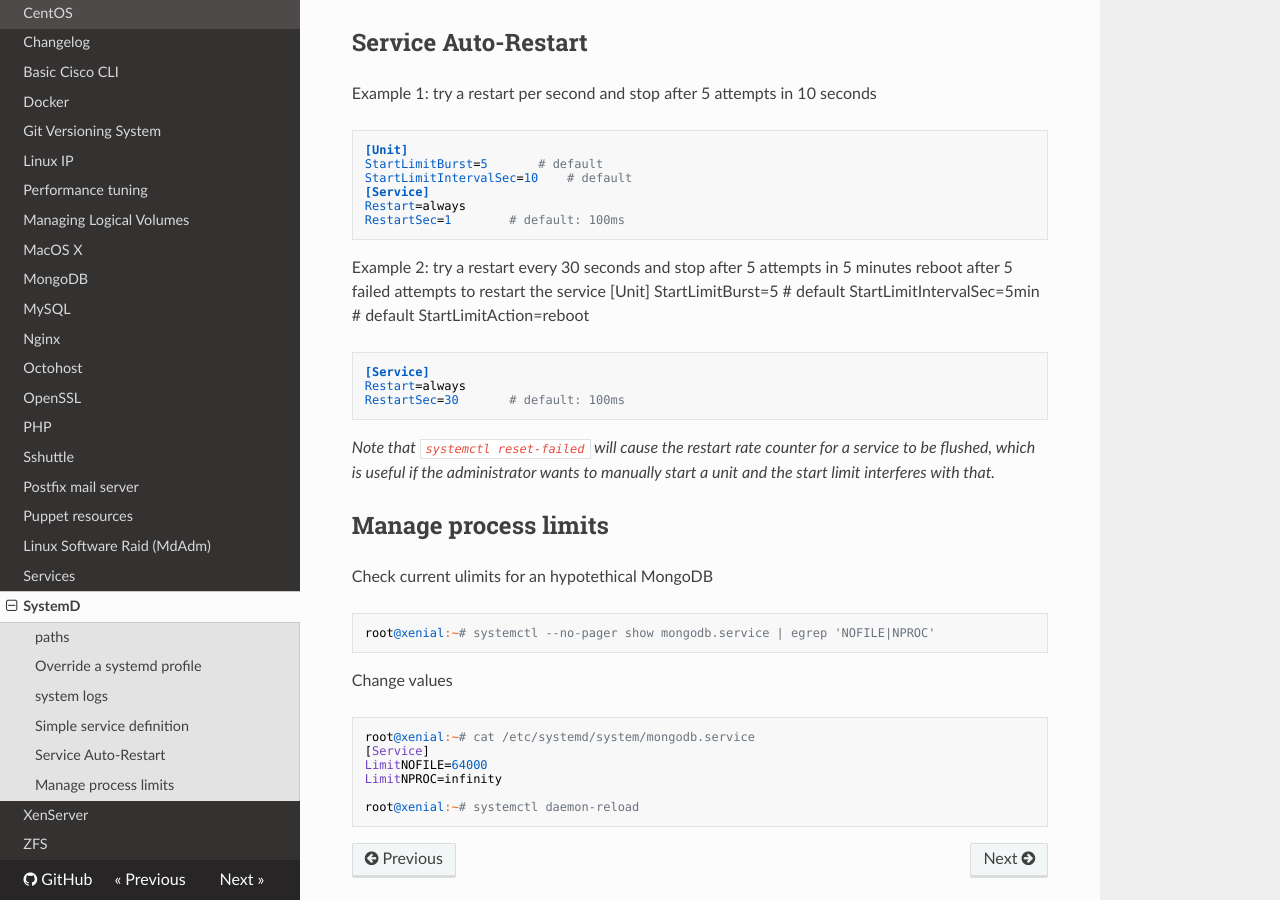
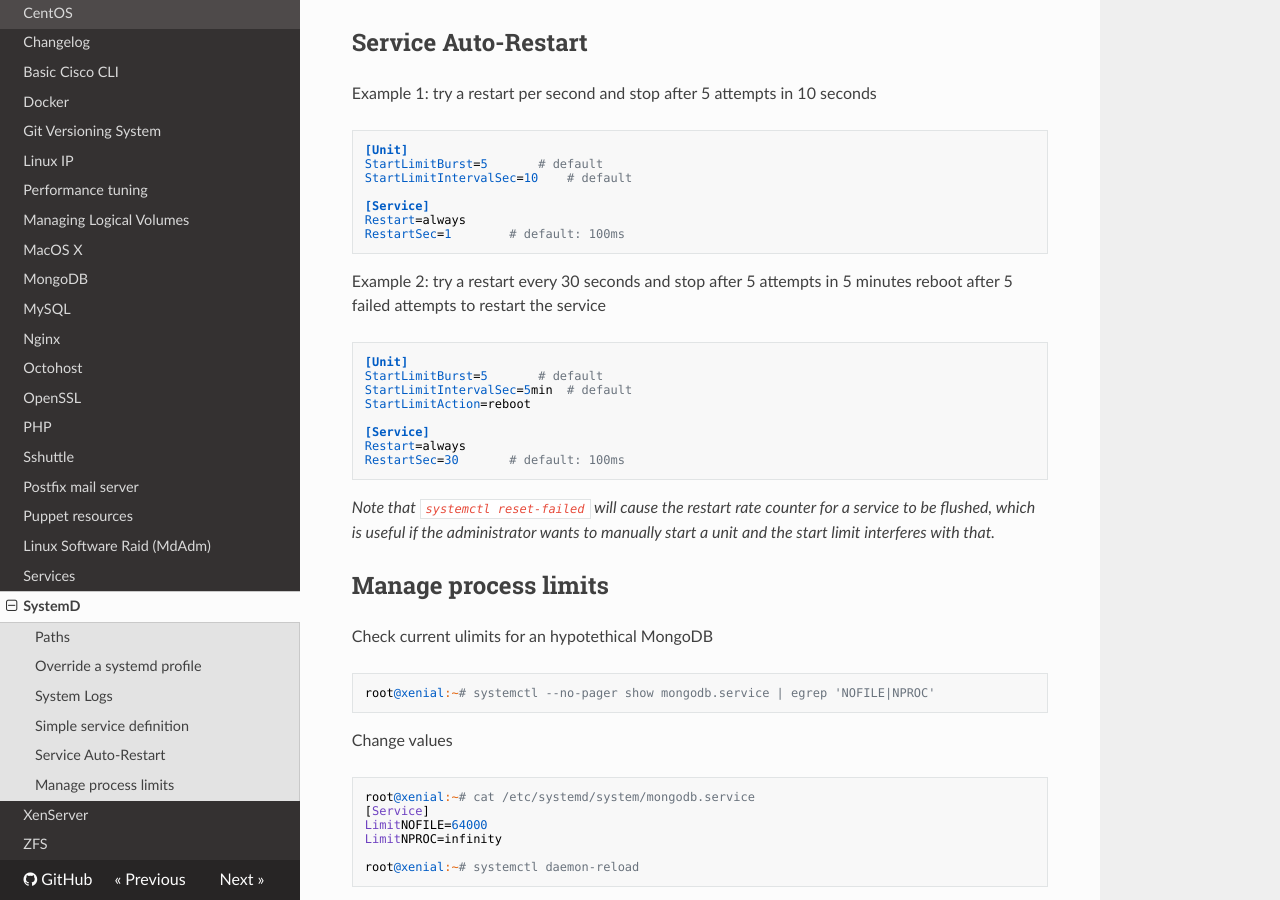
Before and after one commit to lorello/lorello.github.io, an MkDocs documentation site: the page built from docs/systemd.md, in a window 1280 px wide and 900 px high, scrolled down 1905 px. Built offline with MkDocs 1.6.1, drawn with Linux system fonts in a browser that asks for light colours; nearby versions of some CDN libraries; some of the changed text lies outside the part shown.

```diff
--- a/docs/systemd.md
+++ b/docs/systemd.md
@@ -8,7 +8,7 @@ Look also:
  - [SystemD for Upstart Users](https://wiki.ubuntu.com/SystemdForUpstartUsers)
  - [RedHat docs](https://access.redhat.com/documentation/en-US/Red_Hat_Enterprise_Linux/7/html/System_Administrators_Guide/chap-Managing_Services_with_systemd.html)
 
-## paths
+## Paths
 
 Central path system-wide
 
@@ -28,7 +28,7 @@ To override some attributes inside example.service, create
 and write there you customizations
 
 
-## system logs
+## System Logs
 
 Show current logs
 
@@ -85,12 +85,14 @@ Example 1: try a restart per second and stop after 5 attempts in 10 seconds
     [Unit]
     StartLimitBurst=5		# default
     StartLimitIntervalSec=10	# default
+
     [Service]
     Restart=always
     RestartSec=1		# default: 100ms
 
 Example 2: try a restart every 30 seconds and stop after 5 attempts in 5 minutes
 	   reboot after 5 failed attempts to restart the service
+
     [Unit]
     StartLimitBurst=5		# default
     StartLimitIntervalSec=5min	# default
```
